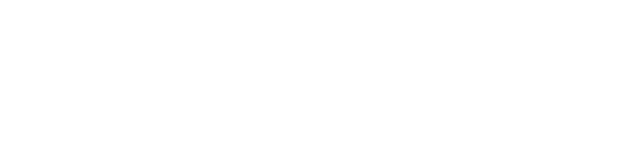
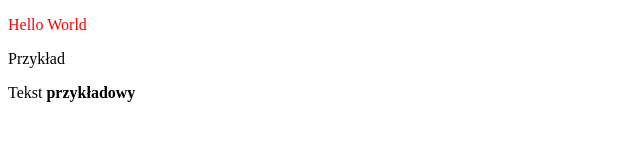
Before and after one commit to BuryPL/Jquery, a plain HTML site: page index.html in a window 1280 px wide. Shown: the whole page, without its empty margins (0-640 px from the left). Drawn offline with Linux system fonts and the light colour scheme.

Commit message:
JQuerry_101

```diff
--- a/index.html
+++ b/index.html
@@ -6,6 +6,13 @@
 </head>
 <body>
 
+    <p id="first">Akademia108</p>
+
+    <div id="second">
+
+    <p>Tekst <strong>przykładowy</strong></p>
+    </div>
+
     <script src="js/jquery-3.2.0.min.js"></script>
     <script src="js/main.js"></script>
 </body>
--- a/js/main.js
+++ b/js/main.js
@@ -1,5 +1,12 @@
 $(function(){
     'use strict';
 
-    alert('Akademia108');
+    $('#first').css({color:'red'});
+    //alert($('#first').text());
+    $('#first').text('Hello World');
+
+    //alert($('#second').html());
+
+    //alert($('#second').html('<b>Cześć</b>'));
+    $('#second').before('<p>Przykład</p>');
 })
```
